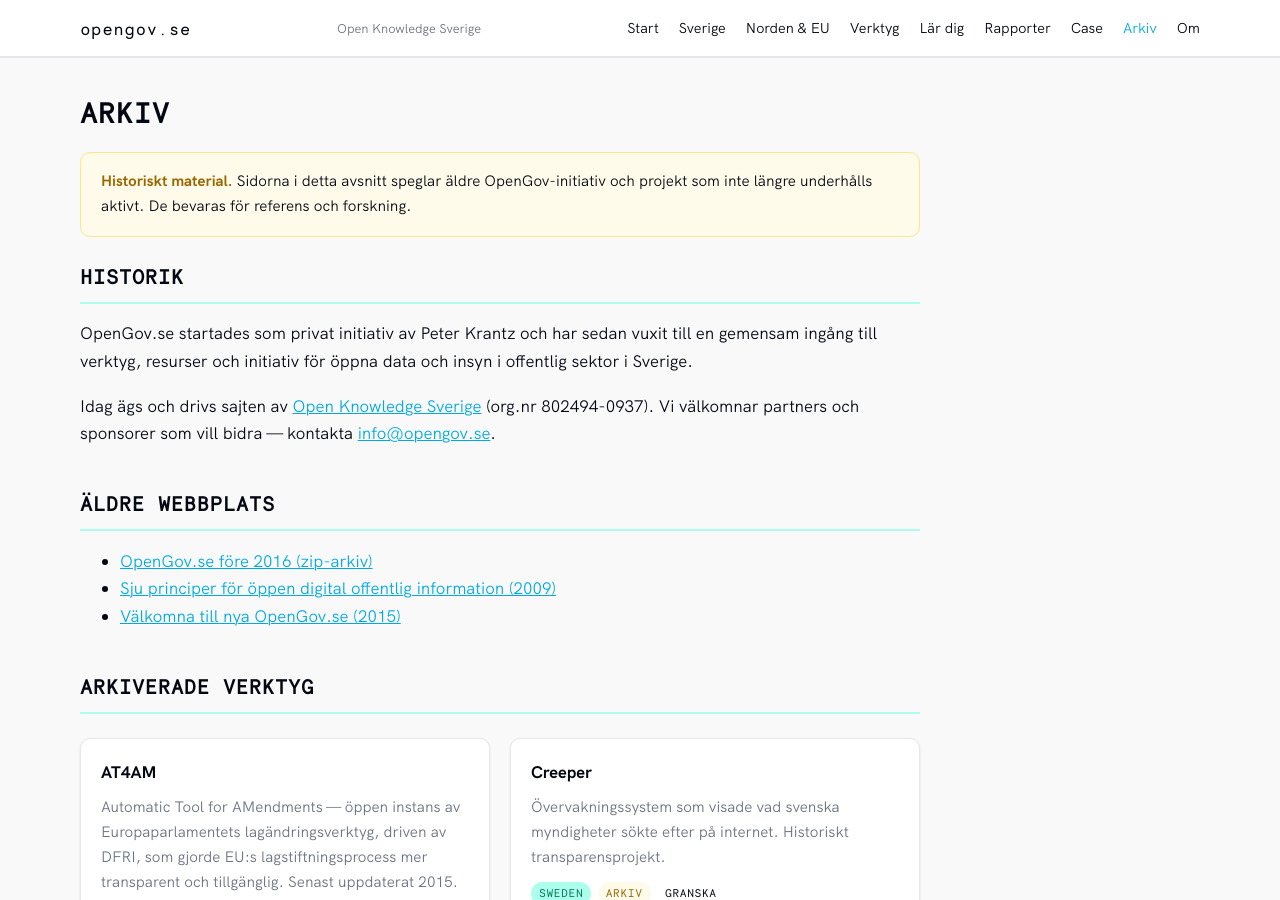
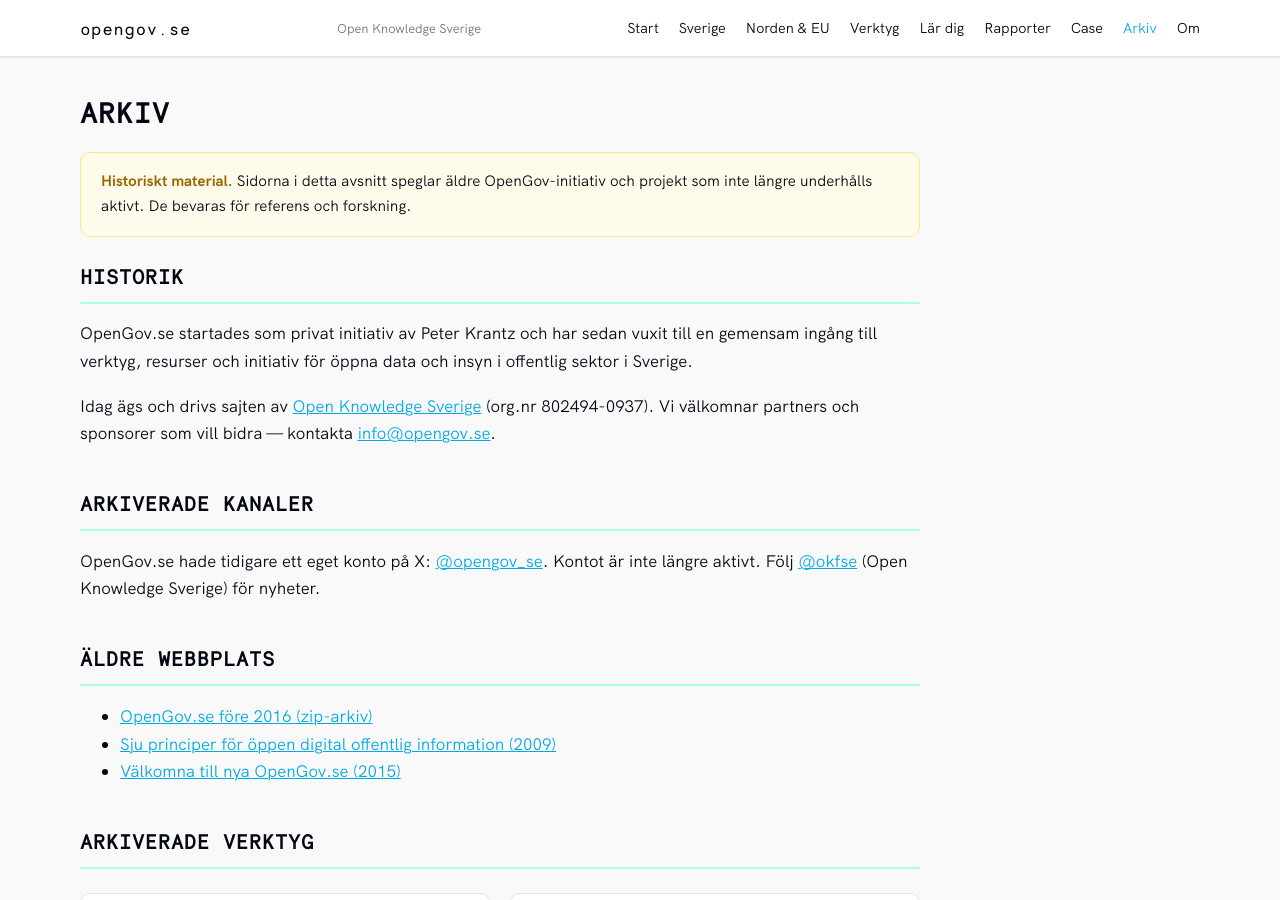
Before and after one commit to okfse/opengovse, a Jekyll site: the page built from arkiv.md, in a window 1280 px wide and 900 px high. Built offline with Jekyll 4.4.1, drawn with Linux system fonts in a browser that asks for light colours; some of the changed text lies outside the part shown.

Commit message:
Uppdatera footer-policies till okfn.se och byt sociala kanaler
Peka policylänkar på okfn.se (dataskyddspolicy, ip-policy,
cookie-policy), ta bort användarvillkor tills OKSE publicerar sida,
ersätt @opengov_se med @okfse på X och lägg till Mastodon.
Arkivera @opengov_se under Arkiv.

```diff
--- a/_config.yml
+++ b/_config.yml
@@ -7,7 +7,7 @@
 baseurl: ""
 url: "https://opengov.se"
 lang: sv
-twitter_username: opengov_se
+twitter_username: okfse
 github_username: okfse
 goatcounter_url: "https://opengovse.goatcounter.com/count"
 
--- a/_data/archived-resources.yml
+++ b/_data/archived-resources.yml
@@ -1,3 +1,8 @@
+- title: "OpenGov.se på X (@opengov_se)"
+  url: "https://web.archive.org/web/20240101000000*/https://twitter.com/opengov_se"
+  description: "Tidigare OpenGov.se-konto på X (Twitter). Ersatt av [@okfse](https://x.com/okfse) (Open Knowledge Sverige)."
+  category: kanal
+
 - title: "Vad är öppet? (se.okfn.org)"
   url: "https://web.archive.org/web/20190101000000*/http://se.okfn.org/opendata/"
   description: "Tidigare svensk introduktion på Open Knowledge Sveriges gamla domän. Ersatt av [okfn.se/oppnadata](https://okfn.se/oppnadata/)."
--- a/arkiv.md
+++ b/arkiv.md
@@ -22,6 +22,16 @@
     <a href="https://okfn.se/">Open Knowledge Sverige</a> (org.nr 802494-0937).
     Vi välkomnar partners och sponsorer som vill bidra — kontakta
     <a href="mailto:info@opengov.se">info@opengov.se</a>.
+  </p>
+</section>
+
+<section class="section" id="arkiverade-kanaler">
+  <h2>Arkiverade kanaler</h2>
+  <p>
+    OpenGov.se hade tidigare ett eget konto på X:
+    <a href="https://twitter.com/opengov_se">@opengov_se</a>.
+    Kontot är inte längre aktivt. Följ
+    <a href="https://x.com/okfse">@okfse</a> (Open Knowledge Sverige) för nyheter.
   </p>
 </section>
 
```
Also changed, not shown: _includes/footer.html (+5 -5 lines).
